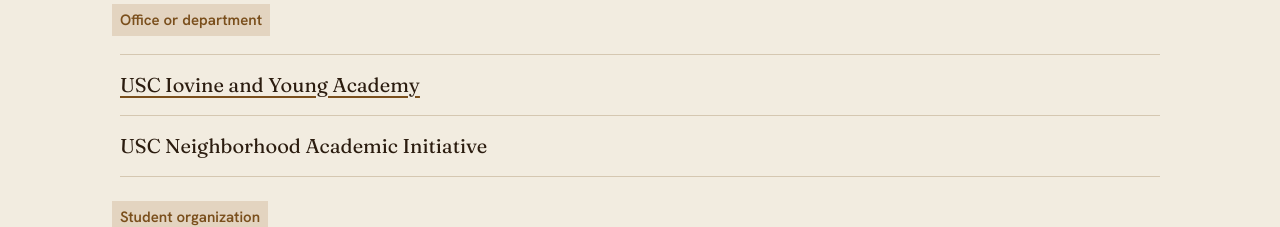
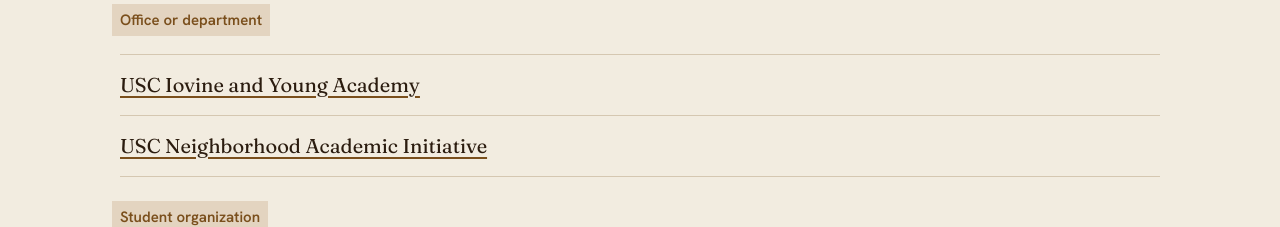
Before and after one commit to jaxtonwright11/meridian, a Next.js app: page /partners/directory in a window 1280 px wide. Shown: the part 1300-1527 px from the top of the page. Built offline with nearby package versions, Linux system fonts and the light colour scheme; a web font is replaced by a local one.

Commit message:
Link USC Neighborhood Academic Initiative
Co-Authored-By: Claude Sonnet 5.5 <noreply@anthropic.com>
Claude-Session: https://claude.ai/code/session_01Sz375vWki4iWor3jhJsz7K

```diff
--- a/data/partners.ts
+++ b/data/partners.ts
@@ -52,7 +52,7 @@ export const partners: Partner[] = [
   { name: 'Campaign Zero', group: 'Community organizations', status: 'check', line: '' },
 ];
 
-/** Main page for each partner. NAI has no confirmed main page yet, so its name is plain text. */
+/** Main page for each partner. */
 const URLS: Record<string, string> = {
   'Undergraduate Students Association Council': 'https://usac.ucla.edu',
   'Student Organizations, Leadership & Engagement': 'https://sole.ucla.edu',
@@ -62,6 +62,7 @@ const URLS: Record<string, string> = {
   'UCLA Design Media Arts': 'https://dma.ucla.edu',
   'UCLA Black Alumni Association': 'https://www.uclablackalumni.org',
   'USC Latino Alumni Association': 'https://alumni.usc.edu/laa/',
+  'USC Neighborhood Academic Initiative': 'https://communities.usc.edu/educational-partnerships/nai/',
   'USC Iovine and Young Academy': 'https://iovine-young.usc.edu',
   '826LA': 'https://826la.org',
   'LA Promise Fund': 'https://www.lapromisefund.org',
```
